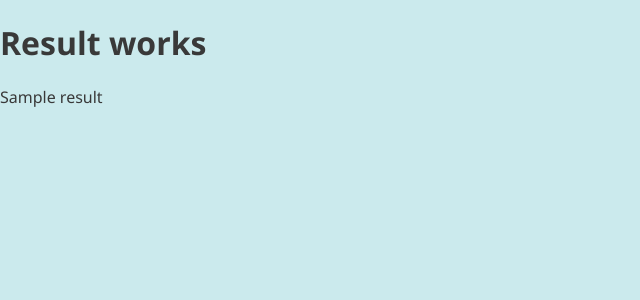
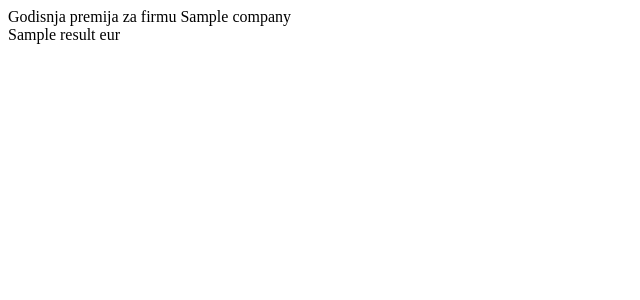
Before and after one commit to Nikola-Ostojic/SBES-Super-Project, a Flask app: template templates/result.html in a window 1280 px wide. Shown: the top 300 px of the page, without its empty margins (0-640 px from the left). Run offline with Flask 2, Linux system fonts and the light colour scheme; the template is opened without the code that fills it: most values are stand-ins (such as "Sample title", 1, 10 or a date in 2020); some libraries are stand-ins or nearby versions.

Commit message:
- Added latin characters - Fixed chackbox - Updated result page

```diff
--- a/templates/result.html
+++ b/templates/result.html
@@ -2,7 +2,7 @@
 
 {% block styles %}
     {{ super() }}
-    <link rel="stylesheet" href="{{ url_for('static', filename='css/questionnaire.css') }}">
+    <link rel="stylesheet" href="{{ url_for('static', filename='css/result.css') }}">
 {% endblock %}
 
 {% block scripts %}
@@ -16,8 +16,17 @@
 
 {% block body %}
 <main>
-    <h1>Result works</h1>
-    {{result}}
+    <div class="result-wrapper">
+        <div class="result">
+            <span class="title">Godisnja premija za firmu</span>
+            <span class="company">{{company}}</span>
+            <div>
+                <span class="result-value">{{result}} eur</span>
+            </div>
+        </div>
+
+
+    </div>
 </main>
 
 <script src="{{ url_for('static', filename='js/result.js')}}"></script>
```
